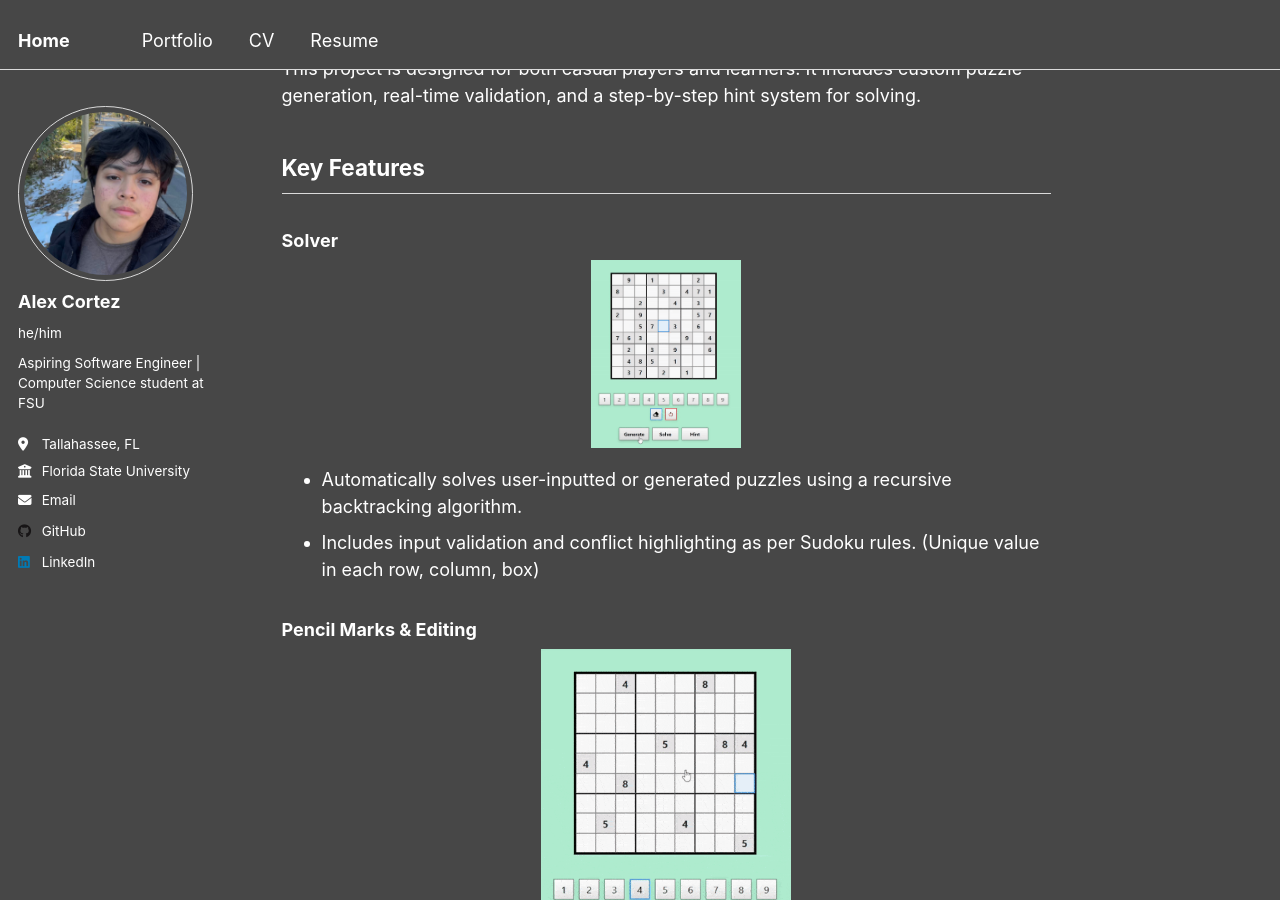
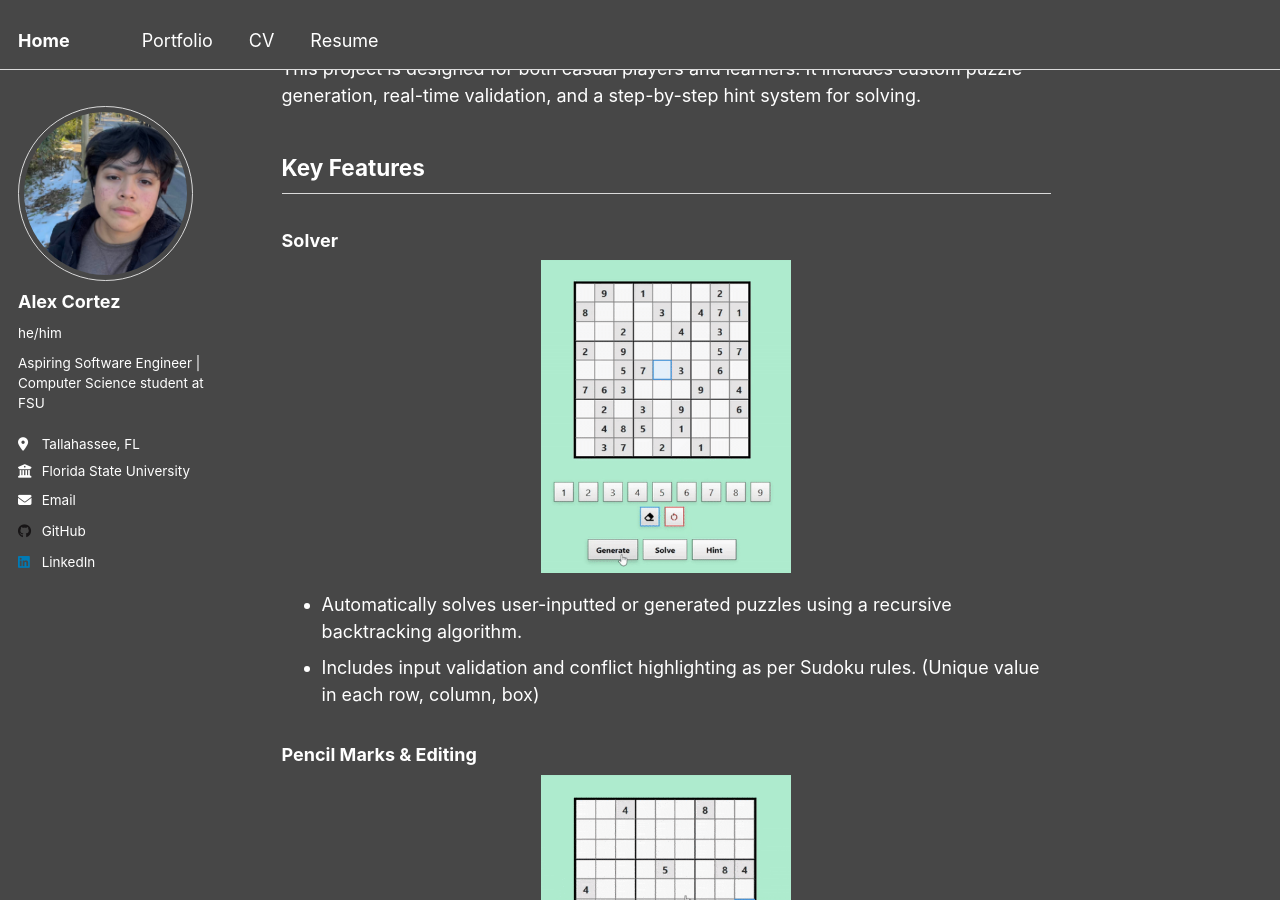
Before and after one commit to acortez1003/acortez1003.github.io, a Jekyll site: the page built from _portfolio/portfolio-1.md, in a window 1280 px wide and 900 px high, scrolled down 347 px. Built offline with Jekyll 4.4.1, drawn with Linux system fonts in a browser that asks for light colours.

Commit message:
edit typos

```diff
--- a/_portfolio/portfolio-1.md
+++ b/_portfolio/portfolio-1.md
@@ -1,8 +1,6 @@
 ---
 title: "Sudoku Solver Web App"
-excerpt: "**Try live demo: [https://sudoku-solver-acortez.vercel.app/](https://sudoku-solver-acortez.vercel.app/)**<br />
-Fully responsive and interactive Sudoku Solver web application built with React and Vite. It allows users to generate or input a puzzle to learn Sudoku through a built-in hint system. [*repo*](https://github.com/acortez1003/sudoku-solver)<br />
-<div style='text-align: center;'><img src='/images/sudoku_solver.png' style='max-width: 100%; width: 275px; height: auto;'></div>"
+excerpt: "**Try live demo: [https://sudoku-solver-acortez.vercel.app/](https://sudoku-solver-acortez.vercel.app/)**<br />Fully responsive and interactive Sudoku Solver web application built with React and Vite. It allows users to generate or input a puzzle to learn Sudoku through a built-in hint system. [*repo*](https://github.com/acortez1003/sudoku-solver)<br /><div style='text-align: center;'><img src='/images/sudoku_solver.png' style='max-width: 100%; width: 300px; height: auto;'></div>"
 collection: portfolio
 ---
 
@@ -15,7 +13,7 @@ This project is designed for both casual players and learners. It includes custo
 
 ### Solver
 <div style="text-align: center;">
-  <img src='/images/sudoku_generate.gif' style="width: 150px; height: auto;" />
+  <img src='/images/sudoku_generate.gif' style="width: 250px; height: auto;" />
 </div>
 * Automatically solves user-inputted or generated puzzles using a recursive backtracking algorithm.
 * Includes input validation and conflict highlighting as per Sudoku rules. (Unique value in each row, column, box)
@@ -29,7 +27,7 @@ This project is designed for both casual players and learners. It includes custo
 
 ### Hint System
 <div style="text-align: center;">
-  <img src='/images/sudoku_hint.gif' style="width: 200px; height: auto;" />
+  <img src='/images/sudoku_hint.gif' style="width: 250px; height: auto;" />
 </div>
 * Offers step-by-step hints that demonstrate real solving strategies such as:
     * Naked Singles / Pairs
@@ -38,8 +36,8 @@ This project is designed for both casual players and learners. It includes custo
 
 ### User Interaction
 <div style="display: flex; justify-content: center; gap: 10px; flex-wrap: wrap;">
-  <img src='/images/sudoku_match.gif' style="width: 150px; height: auto;" />
-  <img src='/images/sudoku_erase.gif' style="width: 150px; height: auto;" />
+  <img src='/images/sudoku_match.gif' style="width: 200px; height: auto;" />
+  <img src='/images/sudoku_erase.gif' style="width: 200px; height: auto;" />
 </div>
 * Responsive UI with number pad, eraser, reset, and undo functionality.
 * Highlights matching numbers and selected cells to improve clarity.
```
